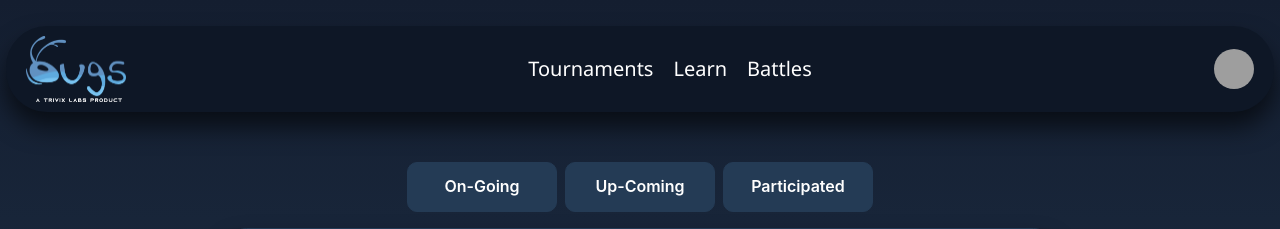
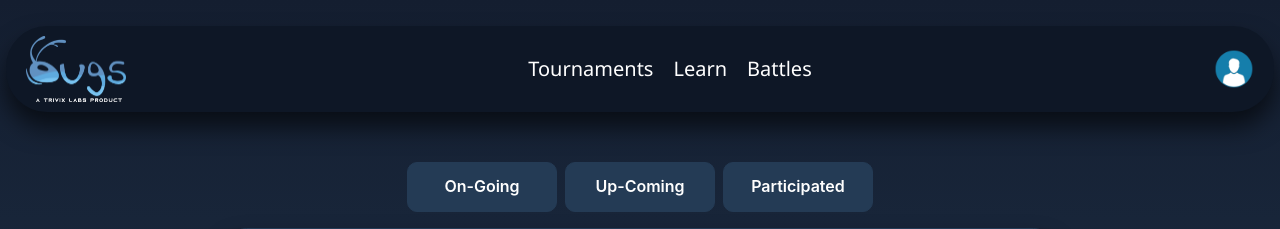
Before and after one commit to HarshVir2003/ClashofBugs, a Django app: page /tournament/ in a window 1280 px wide. Shown: the top 229 px of the page. Run offline with Django 5.2, Linux system fonts and the light colour scheme; the visitor is signed in with stand-in values (Sample User, id 1); data that the repository does not hold is empty; parts of the project's set-up code (start-up, migrations or seed data) failed here and were passed over; grey boxes are pictures that could not be loaded.

Commit message:
Update tournament.html

```diff
--- a/tournaments/templates/tournament.html
+++ b/tournaments/templates/tournament.html
@@ -68,7 +68,7 @@
     </ul>
 
     <a href="{% url 'dashboard:dashboard' %}">
-        <img src="{% static 'bug_img.jpg' %}" alt="hello" class="nav-image">
+        <img src="{% static 'image/user.png' %}" alt="hello" class="nav-image">
               </a>
     <div class="menu-toggle">
     <input id="checkbox" type="checkbox" class="menu-btn">
@@ -82,7 +82,7 @@
     <div class="overlay-menu">
       <div class="profile-image">
           <a href="{% url 'dashboard:dashboard' %}">
-        <img src="" alt="hello">
+        <img src="{% static 'image/user.png' %}" alt="hello">
               </a>
       </div>
       <div class="buttons-menu">
```
